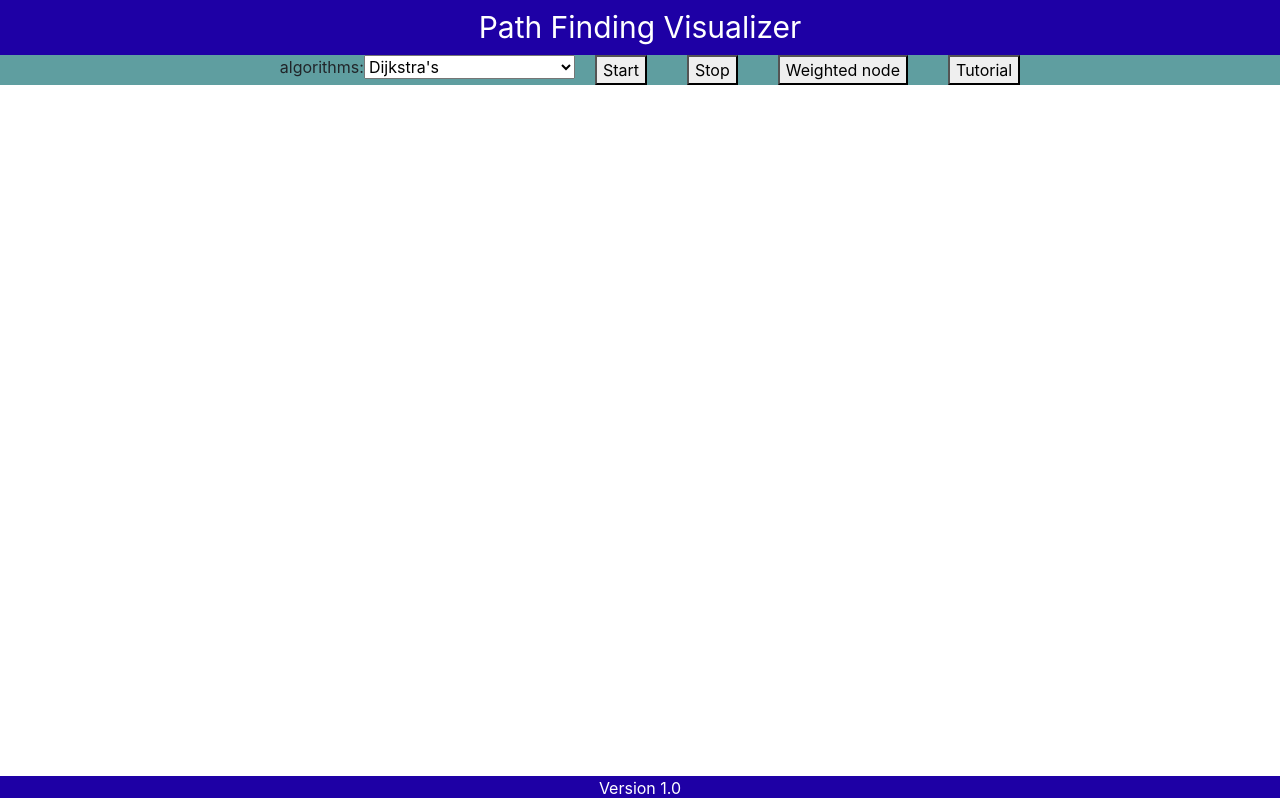
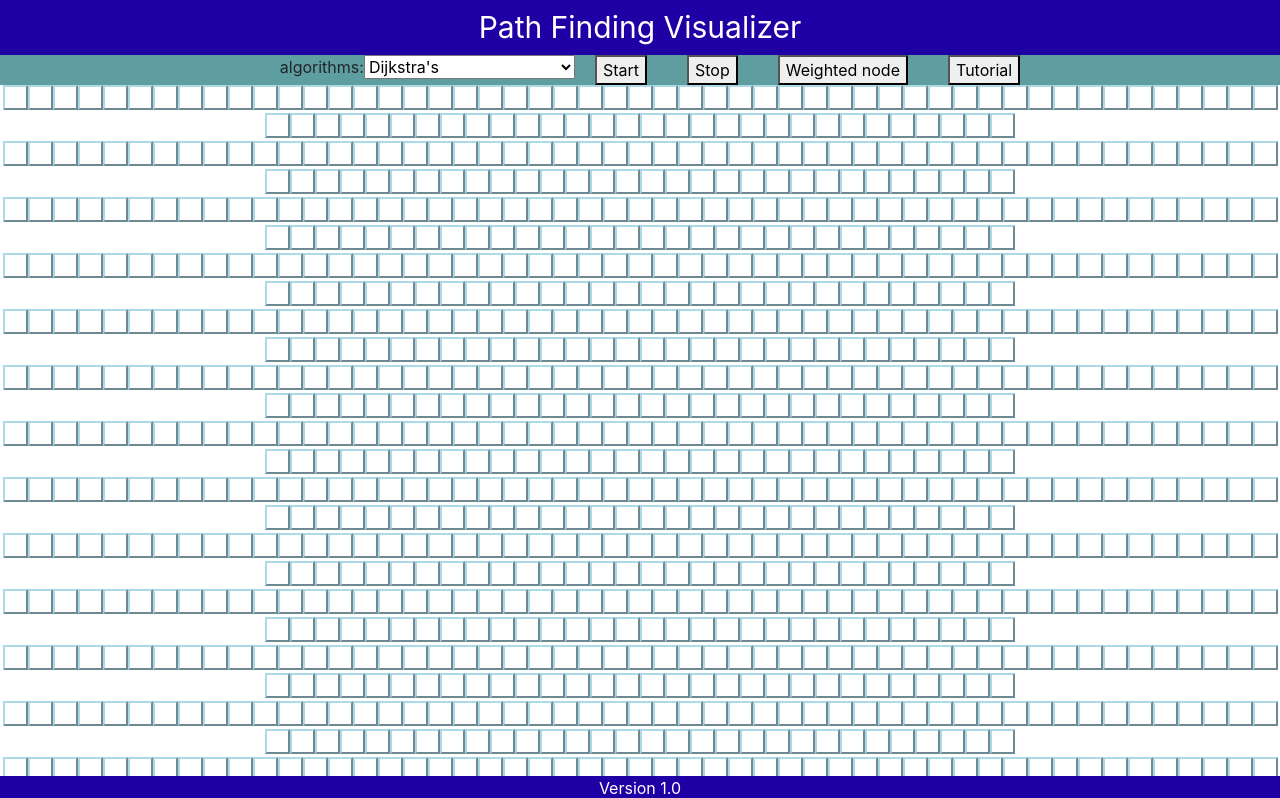
Before and after one commit to trevor-liu/path-finding-visualizer, a React (Create React App) app: page / in a window 1280 px wide. Shown: the top 798 px of the page. Built offline with nearby package versions, Linux system fonts and the light colour scheme.

Commit message:
Finish making the board

```diff
--- a/src/App.js
+++ b/src/App.js
@@ -1,13 +1,27 @@
-import React from 'react';
-import './App.css';
+import React, { Component } from "react";
+import "./App.css";
+import PathfindingVisualizer from "./PathfindingVisualizer/PathfindingVisualizer";
+
+class App extends Component {
+  render() {
+    return (
+      <div>
+        <TopHeader />
+        <PathfindingVisualizer></PathfindingVisualizer>
+        <Footer />
+      </div>
+    );
+  }
+}
 
 class TopHeader extends React.Component {
-  render () {
+  render() {
     return (
       <div id="page-header">
         <div class="title-header">Path Finding Visualizer</div>
         <ul class="nav-bar">
-          <li>algorithms:
+          <li>
+            algorithms:
             <select>
               <option>Dijkstra's</option>
               <option>A* Search</option>
@@ -16,10 +30,26 @@ class TopHeader extends React.Component {
               <option>Depth First Search</option>
             </select>
           </li>
-          <li class="nav-element"><button type="button" class="nav-button">Start</button></li>
-          <li class="nav-element"><button type="button" class="nav-button">Stop</button></li>
-          <li class="nav-element"><button type="button" class="nav-button">Weighted node</button></li>
-          <li class="nav-element"><button type="button" class="nav-button">Tutorial</button></li>
+          <li class="nav-element">
+            <button type="button" class="nav-button">
+              Start
+            </button>
+          </li>
+          <li class="nav-element">
+            <button type="button" class="nav-button">
+              Stop
+            </button>
+          </li>
+          <li class="nav-element">
+            <button type="button" class="nav-button">
+              Weighted node
+            </button>
+          </li>
+          <li class="nav-element">
+            <button type="button" class="nav-button">
+              Tutorial
+            </button>
+          </li>
         </ul>
       </div>
     );
@@ -27,7 +57,7 @@ class TopHeader extends React.Component {
 }
 
 class Footer extends React.Component {
-  render () {
+  render() {
     return (
       <div id="page-footer" class="footer">
         Version 1.0
@@ -36,77 +66,4 @@ class Footer extends React.Component {
   }
 }
 
-class Square extends React.Component {
-  const = {
-    row: this.props.row,
-    col: this.props.col
-  }
-
-  state = {
-    isClicked: false,
-  }
-  render () {
-    return (
-      <button className={this.state.isClicked ? "clicked-node" : "node"} onClick= { () => {
-        if (this.state.isClicked === true){
-          this.setState({isClicked: false})
-        }
-        else {
-          this.setState({isClicked: true})
-        };
-        }
-      }></button>
-    );
-  }
-}
-
-const makeGrid = () => {
-  const grid = [];
-  for (let row=0; row<20; row++) {
-    const current_row = [];
-    for (let col=0; col<50; col++){
-      current_row.push(col);
-    }
-    grid.push(current_row);
-  }
-  return grid;
-};
-
-
-class Grid extends React.Component {
-  constructor() {
-    super();
-    this.state = {
-      grid: []
-    }
-  }
-
-  componentDidMount() {
-    const grid = makeGrid();
-    this.setState({grid})
-  }
-
-  render () {
-    const grid = this.state;
-    console.log(grid)
-      return (
-        <div></div>
-      )
-  }
-
-}
-
-
-class App extends React.Component {
-  render () {
-    return (
-      <div>
-        <TopHeader />
-        <Footer />
-        <Grid />
-      </div>
-    );
-  }
-}
-
 export default App;
--- /dev/null
+++ b/src/PathfindingVisualizer/Node/Node.jsx
@@ -0,0 +1,27 @@
+import React, { Component } from "react";
+import "./Node.css";
+
+export default class Node extends Component {
+  const = {
+    row: this.props.row,
+    col: this.props.col,
+  };
+
+  state = {
+    isClicked: false,
+  };
+  render() {
+    return (
+      <button
+        className={this.state.isClicked ? "clicked-node" : "node"}
+        onClick={() => {
+          if (this.state.isClicked === true) {
+            this.setState({ isClicked: false });
+          } else {
+            this.setState({ isClicked: true });
+          }
+        }}
+      ></button>
+    );
+  }
+}
--- /dev/null
+++ b/src/PathfindingVisualizer/PathfindingVisualizer.css
@@ -0,0 +1,3 @@
+.grid {
+  text-align: center;
+}
--- /dev/null
+++ b/src/PathfindingVisualizer/PathfindingVisualizer.jsx
@@ -0,0 +1,48 @@
+import React, { Component } from "react";
+import "./PathfindingVisualizer.css";
+import Node from "./Node/Node";
+
+export default class PathfindingVisulizer extends Component {
+  constructor() {
+    super();
+    this.state = {
+      grid: [],
+    };
+  }
+
+  componentDidMount() {
+    const grid = makeGrid();
+    this.setState({ grid });
+  }
+
+  render() {
+    const { grid } = this.state;
+
+    return (
+      <div className="grid">
+        {grid.map((row, rowIdx) => {
+          return (
+            <div>
+              {row.map((node, nodeIdx) => (
+                <Node></Node>
+              ))}
+            </div>
+          );
+        })}
+      </div>
+    );
+  }
+}
+
+const makeGrid = () => {
+  const grid = [];
+  for (let row = 0; row < 40; row++) {
+    const current_row = [];
+    for (let col = 0; col < 81; col++) {
+      const node = {};
+      current_row.push(node);
+    }
+    grid.push(current_row);
+  }
+  return grid;
+};
```
Also changed, not shown: src/PathfindingVisualizer/Node/Node.css (added). Lines whose indentation alone changed are shown as unchanged.
